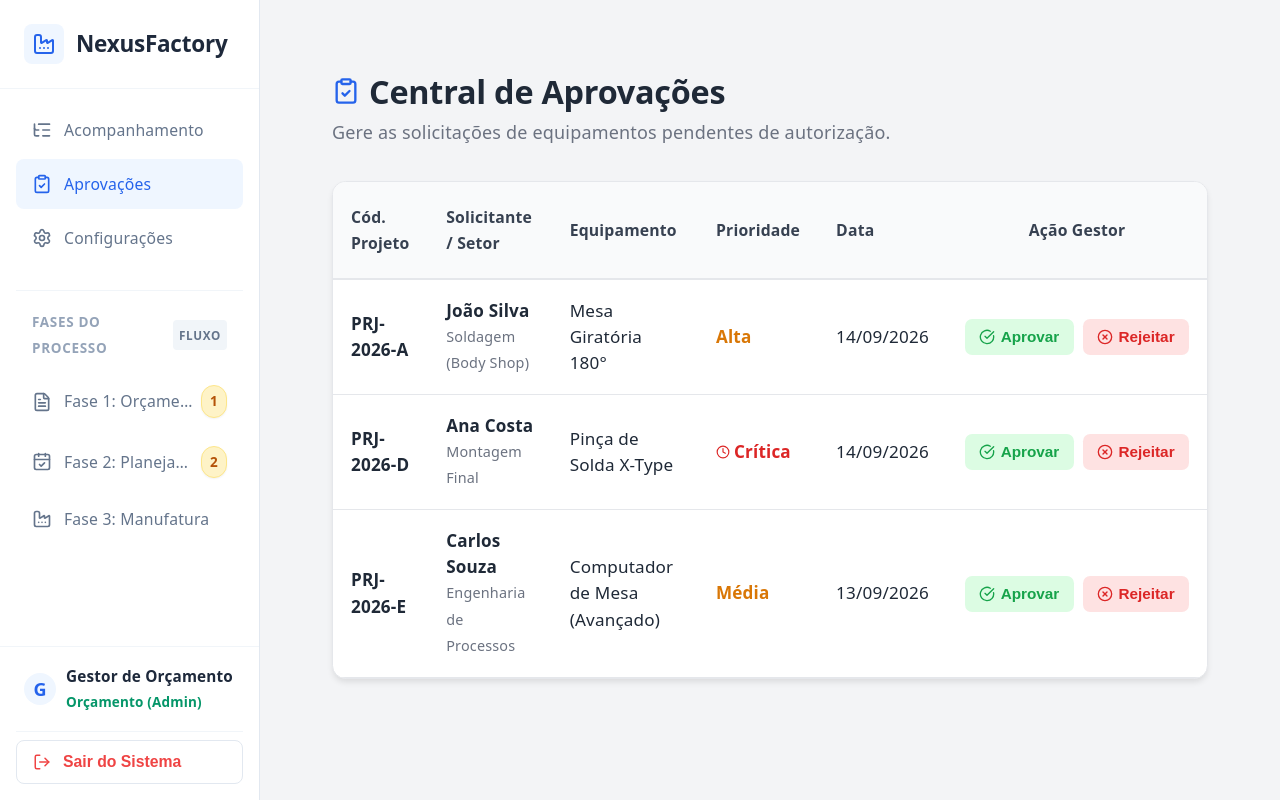
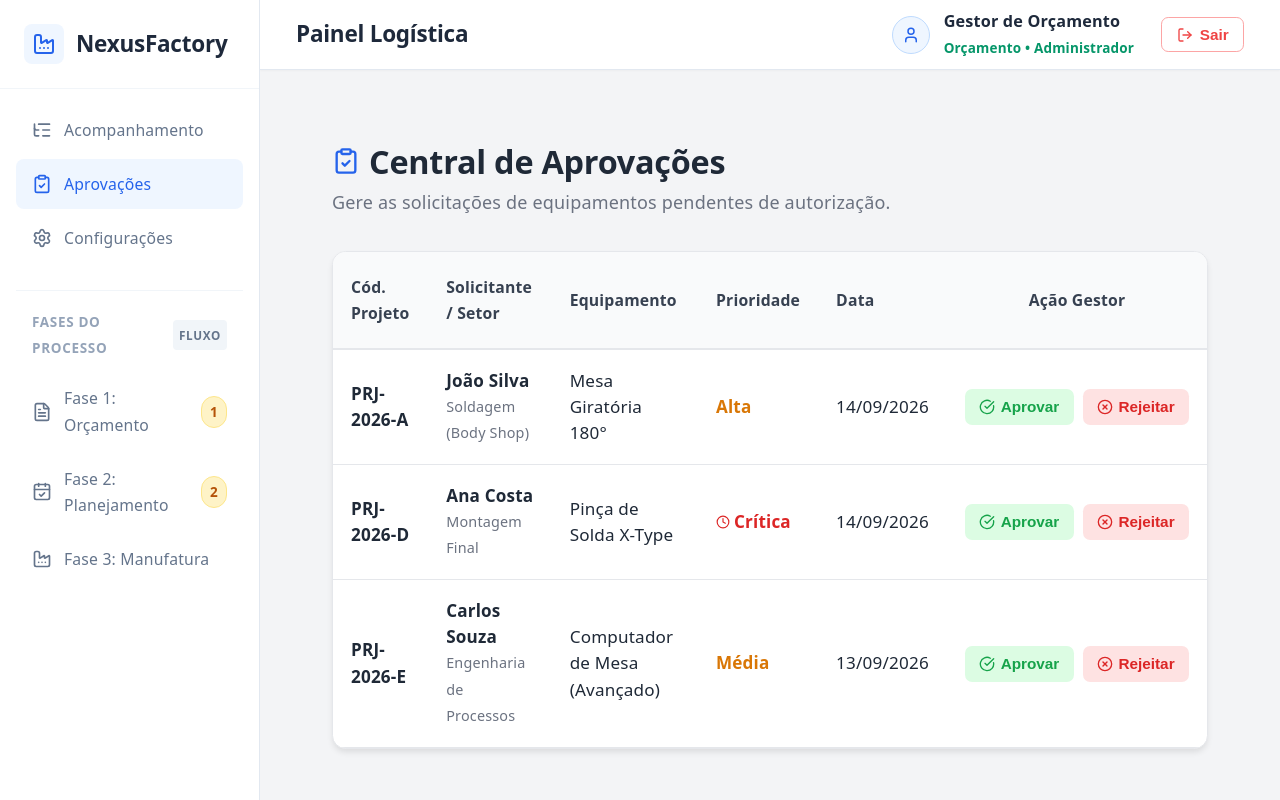
Before and after one commit to ItsNotNatan/ManufacturingLog, a React (Vite) app: page /aprovacoes in a window 1280 px wide. Built offline with nearby package versions, Linux system fonts and the light colour scheme; no server answers.

Commit message:
Add files via upload

```diff
--- /dev/null
+++ b/src/components/Header/Header.css
@@ -0,0 +1,86 @@
+/* =================================================================
+   ARQUIVO: src/components/Header/Header.css
+   ================================================================= */
+
+.app-header-top {
+    display: flex;
+    justify-content: space-between;
+    align-items: center;
+    background-color: #ffffff;
+    border-bottom: 1px solid #e2e8f0;
+    padding: 1rem 2rem;
+    height: 70px;
+    box-sizing: border-box;
+    box-shadow: 0 1px 2px rgba(0, 0, 0, 0.03);
+}
+
+.header-title {
+    font-size: 1.25rem;
+    font-weight: 700;
+    color: #1e293b;
+    margin: 0;
+}
+
+.header-user-info {
+    display: flex;
+    align-items: center;
+    gap: 1.5rem;
+}
+
+.user-badge {
+    display: flex;
+    align-items: center;
+    gap: 0.75rem;
+}
+
+.user-avatar {
+    width: 36px;
+    height: 36px;
+    background-color: #eff6ff;
+    color: #2563eb;
+    border-radius: 50%;
+    display: flex;
+    align-items: center;
+    justify-content: center;
+    border: 1px solid #bfdbfe;
+}
+
+.user-details {
+    display: flex;
+    flex-direction: column;
+}
+
+.user-name {
+    font-size: 0.9rem;
+    font-weight: 700;
+    color: #1e293b;
+    margin: 0;
+}
+
+.user-role {
+    font-size: 0.75rem;
+    font-weight: 600;
+    color: #059669;
+    margin: 0;
+}
+
+.btn-logout-header {
+    display: flex;
+    align-items: center;
+    gap: 0.4rem;
+    background-color: transparent;
+    color: #ef4444;
+    border: 1px solid #fca5a5;
+    padding: 0.4rem 0.8rem;
+    border-radius: 0.4rem;
+    font-size: 0.85rem;
+    font-weight: 600;
+    cursor: pointer;
+    transition: all 0.2s;
+}
+
+.btn-logout-header:hover {
+    background-color: #fef2f2;
+    color: #b91c1c;
+    border-color: #ef4444;
+}
--- /dev/null
+++ b/src/components/Header/Header.jsx
@@ -0,0 +1,60 @@
+// =================================================================
+// ARQUIVO: src/components/Header/Header.jsx
+// DESCRIÇÃO: Cabeçalho superior com informações do login e cargo
+// =================================================================
+import React from 'react';
+import { useNavigate } from 'react-router-dom';
+import { LogOut, User } from 'lucide-react';
+import { useAuthStore } from '../../contexts/authStore';
+import './Header.css';
+
+export default function Header({ titulo = 'Painel Logística' }) {
+    const navigate = useNavigate();
+    // Puxa o estado global do utilizador e a função de atualizar o estado
+    const { usuario, setUsuario } = useAuthStore();
+
+    const lidarComLogout = () => {
+        if (window.confirm("Deseja realmente sair do sistema?")) {
+            setUsuario(null); // Limpa a sessão
+            navigate('/login'); // Redireciona para a página de entrada
+        }
+    };
+
+    // Formata o nome do cargo para uma leitura mais amigável
+    const formatarCargo = (nivel) => {
+        return nivel === 'admin_area' ? 'Administrador' : 'Operador';
+    };
+
+    return (
+        <header className="app-header-top">
+            <div className="header-left">
+                <h2 className="header-title">{titulo}</h2>
+            </div>
+
+            <div className="header-user-info">
+                {usuario ? (
+                    <>
+                        <div className="user-badge">
+                            <div className="user-avatar">
+                                <User size={18} />
+                            </div>
+                            <div className="user-details">
+                                <p className="user-name">{usuario.nome}</p>
+                                <p className="user-role">
+                                    {usuario.nome_area} • {formatarCargo(usuario.nivel_acesso)}
+                                </p>
+                            </div>
+                        </div>
+                        <button onClick={lidarComLogout} className="btn-logout-header" type="button">
+                            <LogOut size={16} /> Sair
+                        </button>
+                    </>
+                ) : (
+                    <div className="user-badge">
+                        <p className="user-name" style={{ color: '#ef4444' }}>Sessão Expirada</p>
+                    </div>
+                )}
+            </div>
+        </header>
+    );
+}
--- a/src/components/Layout/Layout.css
+++ b/src/components/Layout/Layout.css
@@ -16,3 +16,27 @@
     padding: 2rem;
     box-sizing: border-box;
 }
+
+/* src/components/Layout/Layout.css */
+.app-layout {
+    display: flex;
+    flex-direction: row;
+    height: 100vh;
+    background-color: #f3f4f6;
+    overflow: hidden;
+}
+
+/* NOVO: Wrapper para empilhar o Header e o Conteúdo um em cima do outro */
+.main-wrapper {
+    display: flex;
+    flex-direction: column;
+    flex: 1;
+    overflow: hidden;
+}
+
+.main-content {
+    flex: 1;
+    overflow-y: auto;
+    padding: 2rem;
+    box-sizing: border-box;
+}
--- a/src/components/Layout/Layout.jsx
+++ b/src/components/Layout/Layout.jsx
@@ -1,16 +1,30 @@
 // src/components/Layout/Layout.jsx
 import React from 'react';
-import { Outlet } from 'react-router-dom';
+import { Outlet, useLocation } from 'react-router-dom';
 import Sidebar from '../Sidebar/Sidebar';
+import Header from '../Header/Header'; // Importa o novo cabeçalho
 import './Layout.css';
 
 export default function Layout() {
+    const location = useLocation();
+
+    // Altera o título do cabeçalho dinamicamente com base na rota atual
+    let tituloAtual = "Painel Logística";
+    if (location.pathname.includes('configuracoes')) tituloAtual = "Configurações do Sistema";
+    if (location.pathname.includes('acompanhamento')) tituloAtual = "Acompanhamento de Projetos";
+
     return (
         <div className="app-layout">
             <Sidebar />
-            <main className="main-content">
-                <Outlet />
-            </main>
+
+            <div className="main-wrapper">
+                {/* Injeta o Header no topo da área direita */}
+                <Header titulo={tituloAtual} />
+
+                <main className="main-content">
+                    <Outlet />
+                </main>
+            </div>
         </div>
     );
 }
--- a/src/components/Sidebar/Sidebar.css
+++ b/src/components/Sidebar/Sidebar.css
@@ -1,8 +1,7 @@
-/* src/components/Sidebar/Sidebar.css */
+/* =========================================
+   ARQUIVO: src/components/Sidebar/Sidebar.css
+   ========================================= */
 
-/* =========================================
-   ESTRUTURA PRINCIPAL DA SIDEBAR
-   ========================================= */
 .sidebar-container {
     width: 260px;
     min-width: 260px;
@@ -12,10 +11,8 @@
     border-right: 1px solid #e2e8f0;
     display: flex;
     flex-direction: column;
-    position: relative;
     font-family: system-ui, -apple-system, sans-serif;
     box-sizing: border-box;
-    overflow-x: hidden;
 }
 
 .sidebar-logo {
@@ -44,14 +41,10 @@
     margin: 0;
 }
 
-/* =========================================
-   NAVEGAÇÃO (MENU)
-   ========================================= */
 .sidebar-nav {
     padding: 0 16px;
     flex: 1;
     overflow-y: auto;
-    overflow-x: hidden;
 }
 
 .sidebar-nav ul {
@@ -61,10 +54,8 @@
     display: flex;
     flex-direction: column;
     gap: 4px;
-    width: 100%;
 }
 
-/* O botão em si */
 .nav-item {
     display: flex;
     align-items: center;
@@ -78,29 +69,18 @@
     font-size: 0.875rem;
     font-weight: 500;
     transition: all 0.2s ease;
-    overflow: hidden;
 }
 
-/* Agrupa o ícone principal e o texto à esquerda */
 .nav-item-content {
     display: flex;
     align-items: center;
     gap: 12px;
-    min-width: 0;
     flex: 1;
 }
 
 .nav-icone {
     display: flex;
     align-items: center;
-    flex-shrink: 0;
-}
-
-/* Controle de texto longo */
-.nav-texto {
-    white-space: nowrap;
-    overflow: hidden;
-    text-overflow: ellipsis;
 }
 
 .nav-item:hover {
@@ -108,7 +88,6 @@
     color: #1e293b;
 }
 
-/* Quando o link é a página atual */
 .nav-item.ativo {
     background-color: #eff6ff;
     color: #2563eb;
@@ -118,40 +97,6 @@
     color: #2563eb;
 }
 
-/* =========================================
-   RODAPÉ E BOTÃO DE VOLTAR
-   ========================================= */
-.sidebar-footer {
-    padding: 16px;
-    border-top: 1px solid #f1f5f9;
-}
-
-.btn-voltar-sidebar {
-    display: flex;
-    align-items: center;
-    gap: 12px;
-    width: 100%;
-    padding: 12px 16px;
-    box-sizing: border-box;
-    background-color: #ffffff;
-    border: 1px solid #e2e8f0;
-    border-radius: 8px;
-    color: #64748b;
-    font-size: 0.875rem;
-    font-weight: 600;
-    cursor: pointer;
-    transition: all 0.2s ease;
-}
-
-.btn-voltar-sidebar:hover {
-    background-color: #f8fafc;
-    color: #1e293b;
-    border-color: #cbd5e1;
-}
-
-/* =========================================
-   ESTILOS DAS FASES DO PROCESSO
-   ========================================= */
 .sidebar-section {
     margin-top: 1.5rem;
     padding-top: 1rem;
@@ -166,7 +111,6 @@
     font-size: 0.75rem;
     font-weight: 700;
     color: #94a3b8;
-    /* Cor original text-slate-400 */
     text-transform: uppercase;
     letter-spacing: 0.05em;
 }
@@ -179,7 +123,6 @@
     font-size: 0.65rem;
 }
 
-/* Reprodução exata da classe bg-amber-100 do teu exemplo */
 .badge-notification {
     background-color: #fef3c7;
     color: #b45309;
@@ -188,5 +131,4 @@
     font-size: 0.75rem;
     font-weight: 700;
     border: 1px solid #fde68a;
-    box-shadow: 0 1px 2px rgba(0, 0, 0, 0.05);
 }
--- a/src/components/Sidebar/Sidebar.jsx
+++ b/src/components/Sidebar/Sidebar.jsx
@@ -1,20 +1,13 @@
-// FILE: src/components/Sidebar/Sidebar.jsx
+// =================================================================
+// ARQUIVO: src/components/Sidebar/Sidebar.jsx
+// DESCRIÇÃO: Menu de navegação lateral (Apenas Links e Fases)
+// =================================================================
 import React from 'react';
-import { NavLink, useNavigate } from 'react-router-dom';
-import { Factory, ListTree, ClipboardCheck, LogOut, FileText, CalendarCheck, Settings, User } from 'lucide-react';
-import { useAuthStore } from '../../contexts/authStore';
+import { NavLink } from 'react-router-dom';
+import { Factory, ListTree, ClipboardCheck, FileText, CalendarCheck, Settings } from 'lucide-react';
 import './Sidebar.css';
 
 export default function Sidebar() {
-    const navigate = useNavigate();
-    const { usuario } = useAuthStore();
-
-    const lidarComLogout = () => {
-        if (window.confirm("Deseja sair do sistema?")) {
-            navigate('/login');
-        }
-    };
-
     return (
         <aside className="sidebar-container">
             <div className="sidebar-logo">
@@ -88,27 +81,6 @@ export default function Sidebar() {
                     </ul>
                 </div>
             </nav>
-
-            <div className="sidebar-footer">
-                <div style={{ display: 'flex', alignItems: 'center', gap: '10px', padding: '0 8px 16px 8px', marginBottom: '8px', borderBottom: '1px solid #f1f5f9' }}>
-                    <div style={{ backgroundColor: '#eff6ff', color: '#2563eb', width: '32px', height: '32px', borderRadius: '50%', display: 'flex', alignItems: 'center', justifyContent: 'center', fontWeight: 'bold' }}>
-                        {usuario?.nome?.charAt(0) || <User size={16} />}
-                    </div>
-                    <div style={{ overflow: 'hidden' }}>
-                        <div style={{ fontSize: '0.85rem', fontWeight: '700', color: '#1e293b', whiteSpace: 'nowrap', textOverflow: 'ellipsis', overflow: 'hidden' }}>
-                            {usuario?.nome || "Utilizador"}
-                        </div>
-                        <div style={{ fontSize: '0.75rem', color: '#059669', fontWeight: '600' }}>
-                            {usuario?.nome_area || `Área ${usuario?.area_id}`} ({usuario?.nivel_acesso === 'admin_area' ? 'Admin' : 'Normal'})
-                        </div>
-                    </div>
-                </div>
-
-                <button className="btn-voltar-sidebar" onClick={lidarComLogout}>
-                    <LogOut size={18} color="#ef4444" />
-                    <span style={{ color: '#ef4444' }}>Sair do Sistema</span>
-                </button>
-            </div>
         </aside>
     );
 }
```
